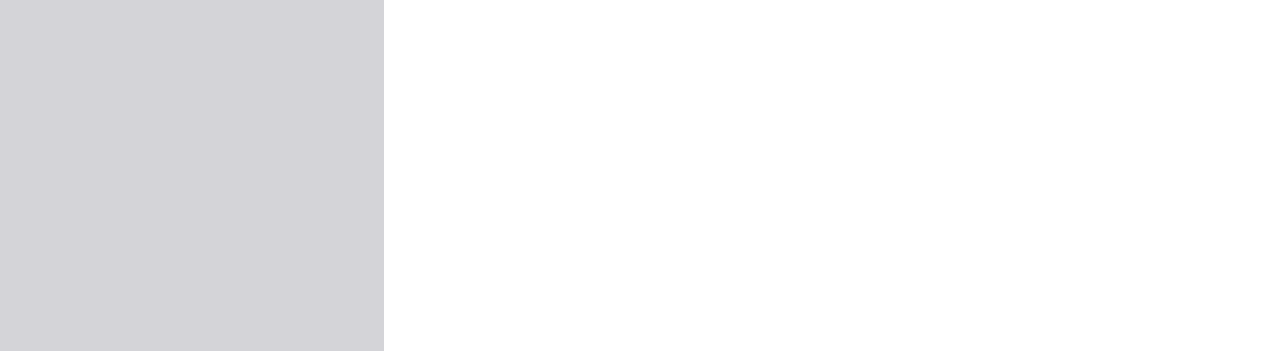
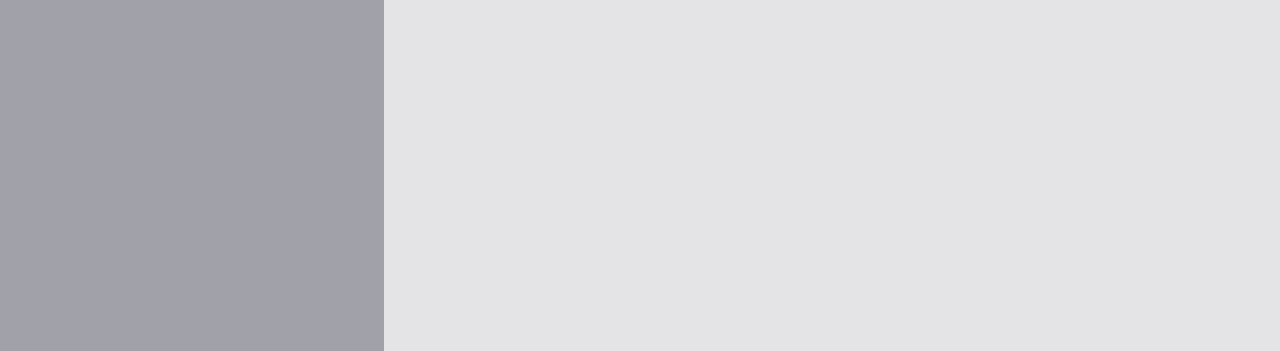
Before and after one commit to KarimMaged1996/todo-list, a website built with webpack: page dist/index.html in a window 1280 px wide. Shown: the part 408-759 px from the top of the page. Built offline with nearby package versions, Linux system fonts and the light colour scheme.

Commit message:
Add the div to which the Todo lists would be added

```diff
--- a/dist/index.html
+++ b/dist/index.html
@@ -34,6 +34,7 @@
         </div>
       </div>
     </div>
+    <div class="todos"></div>
     <div class="footer">
       <a href="https://github.com/KarimMaged1996">
         <img src="./imgs/github.svg" alt="github" />
--- a/dist/styles.css
+++ b/dist/styles.css
@@ -37,7 +37,7 @@ body {
   padding-top: 4vh;
   padding-left: 2vw;
   padding-right: 2vw;
-  background-color: #d4d4d8;
+  background-color: #a1a1aa;
 }
 
 .navBar img {
@@ -60,7 +60,7 @@ body {
 div #inbox:hover,
 div #today:hover,
 div #week:hover {
-  background-color: #a1a1aa;
+  background-color: #71717a;
   cursor: pointer;
 }
 
@@ -69,6 +69,12 @@ div #newProj:hover {
   transform: scale(1.2);
   padding-left: 2vw;
 }
+.todos {
+  grid-column: 2;
+  grid-row: 2 / 3;
+  background-color: #e4e4e7;
+}
+
 .footer {
   grid-column: 1 / 3;
   grid-row: 3;
```
